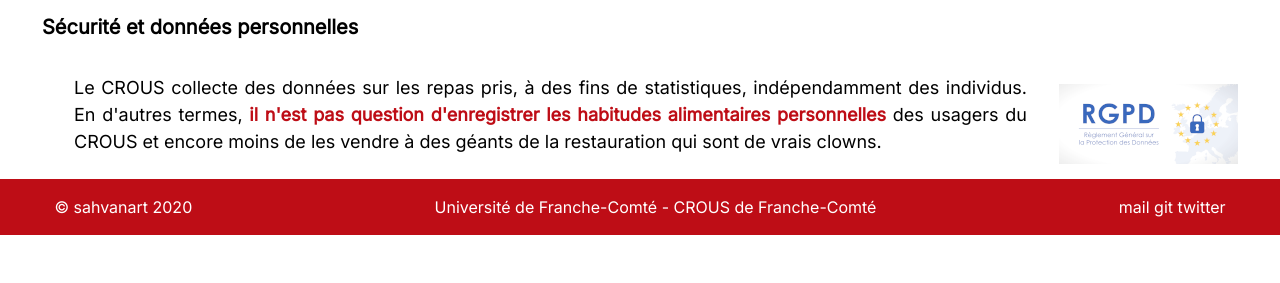
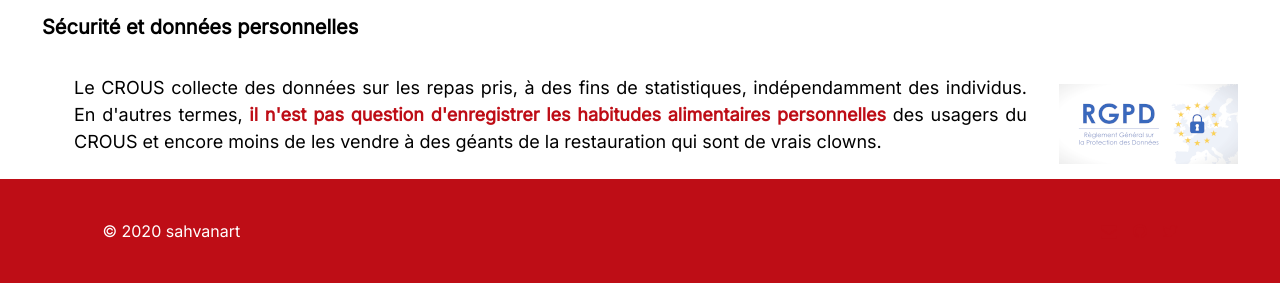
Before and after one commit to sahvanart/css-work, a PHP site: page /projects/old/eresto-u/index.php in a window 1280 px wide. Shown: the part 3451-3734 px from the top of the page. Before the commit the page ends 3686 px from the top, so only its background shows below. Run offline with PHP 8.4, Linux system fonts and the light colour scheme.

Commit message:
feat(eresto-u): add simple responsive footer

```diff
--- a/projects/old/eresto-u/index.php
+++ b/projects/old/eresto-u/index.php
@@ -19,7 +19,7 @@ fd_menu('Accueil', '.', isset($_SESSION['user']) ? $_SESSION['user']['login'] :
 fdl_contenu();
 
 // pied de page
-fd_pied_de_page();
+fd_pied_de_page('.', isset($_SESSION['user']) ? $_SESSION['user']['login'] : false);
 
 // envoi du buffer
 ob_end_flush();
--- a/projects/old/eresto-u/php/commentaire.php
+++ b/projects/old/eresto-u/php/commentaire.php
@@ -47,7 +47,7 @@ if (count($_POST) == 0){
             'Vous pouvez y accéder à partir des liens de la page menu.php.',
             '</p>';
 
-    fd_pied_de_page();
+    fd_pied_de_page('..', $_SESSION['user']['login']);
     ob_end_flush();
     exit();
 }
@@ -135,7 +135,7 @@ fd_menu('Commentaires', '..', $_SESSION['user']['login']);
 
 fdl_contenu($data, $resultat_form1, $resultat_form_photo);
 
-fd_pied_de_page();
+fd_pied_de_page('..', $_SESSION['user']['login']);
 
 // fin du script --> envoi de la page
 ob_end_flush();
@@ -359,4 +359,3 @@ function fdl_verification_image($conn){
 
     return 'Fichier transféré avec succès.';
 }
-?>
--- a/projects/old/eresto-u/php/connexion.php
+++ b/projects/old/eresto-u/php/connexion.php
@@ -30,7 +30,7 @@ fd_menu('Connexion', '..', false); // false car cette page n'est pas accessible
 
 fdl_contenu($erreur);
 
-fd_pied_de_page();
+fd_pied_de_page('..', false);
 
 ob_end_flush();
 
@@ -174,4 +174,3 @@ function fdl_traitement_connexion() {
     header("location: {$_POST['redirection']}");
     exit(); // à ne pas oublier
 }
-?>
--- a/projects/old/eresto-u/php/eRestoU.php
+++ b/projects/old/eresto-u/php/eRestoU.php
@@ -83,6 +83,7 @@ function fd_entete($titre, $css)
     '<meta name="viewport" content="width=device-width, initial-scale=1.0">',
     '<title>eRestoU | ', $titre, '</title>',
     '<link rel="stylesheet" type="text/css" href="', $css, '">',
+    '<link rel="stylesheet" href="https://cdnjs.cloudflare.com/ajax/libs/font-awesome/4.7.0/css/font-awesome.css">',
     '</head>',
     '<body>',
     '<main>';
@@ -126,12 +127,15 @@ function fd_menu($titre, $prefixe, $connecte)
 /**
  *  Génération du pied de page.
  */
-function fd_pied_de_page()
+function fd_pied_de_page($prefixe, $connecte)
 {
     echo '<footer>',
-    '<div>&copy; sahvanart 2020</div>',
-    '<div>Université de Franche-Comté - CROUS de Franche-Comté</div>',
-    '<div>mail git twitter</div>',
+    '<p>&copy; 2020 sahvanart</p>',
+    '<p>',
+    '<a href="mailto:sahvanart@gmail.com?subject=Web%20Dev%20Contact"><i class="fa fa-envelope"></i></a>',
+    '<a href="https://github.com/sahvanart" target="new_blank"><i class="fa fa-github"></i></a>',
+    '<a href="https://twitter.com/sahvanart" target="new_blank"><i class="fa fa-twitter"></i></a>',
+    '</p>',
     '</footer>',
     '</main>',
     '</body>',
--- a/projects/old/eresto-u/php/inscription.php
+++ b/projects/old/eresto-u/php/inscription.php
@@ -30,7 +30,7 @@ fd_menu('Inscription', '..', false);
 
 fdl_contenu($erreurs);
 
-fd_pied_de_page();
+fd_pied_de_page('..', false);
 
 ob_end_flush();
 
@@ -274,4 +274,3 @@ function fdl_traitement_inscription() {
     header('location: ../index.php');
     exit(); // Fin du script
 }
-?>
--- a/projects/old/eresto-u/php/menu.php
+++ b/projects/old/eresto-u/php/menu.php
@@ -54,7 +54,7 @@ fdl_contenu($conn, $resultat);
 $conn->close();
 
 // affichage du pied de page
-fd_pied_de_page();
+fd_pied_de_page('..', isset($_SESSION['user']) ? $_SESSION['user']['login'] : false);
 
 // fin du script --> envoi de la page
 ob_end_flush();
--- a/projects/old/eresto-u/php/profil.php
+++ b/projects/old/eresto-u/php/profil.php
@@ -75,7 +75,7 @@ sll_affich_id($resultat_form_id, $statistiques);
 sll_affich_mdp($resultat_form_pass);
 sll_affich_stat($statistiques);
 
-fd_pied_de_page();
+fd_pied_de_page('..', $_SESSION['user']['login']);
 
 // fin du script --> envoi de la page
 ob_end_flush();
@@ -285,4 +285,3 @@ function sll_recup_stat($conn) {
 
     return $stats;
 }
-?>
--- a/projects/old/eresto-u/styles/eResto.css
+++ b/projects/old/eresto-u/styles/eResto.css
@@ -566,10 +566,13 @@ main > footer {
   background-color: var(--color1);
 }
 
-main > footer div {
-  padding: 0 1rem;
+i.fa {
+  padding-left: 1rem;
 }
 
+i.fa:hover {
+  color: white;
+}
 /******************************************************************************************************************/
 /*                                                       Components                                               */
 /******************************************************************************************************************/
```
